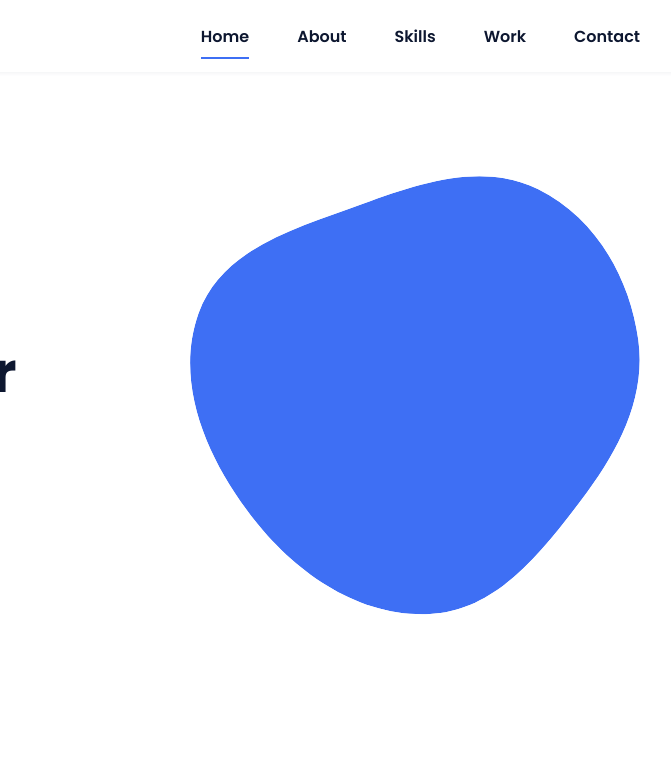
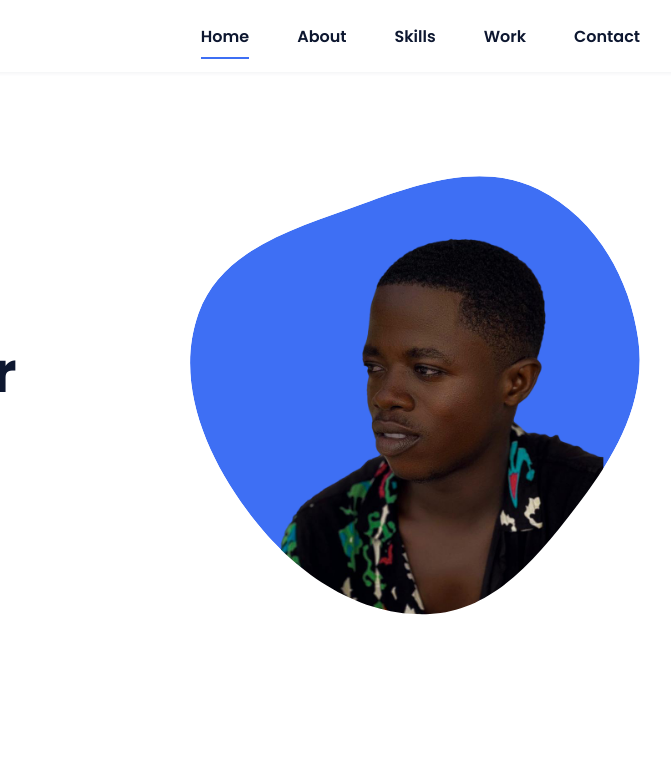
Before and after one commit to Modsontech45/Portofolio, a plain HTML site: page index.html in a window 1280 px wide. Shown: the top 768 px of the page, 512-1183 px from the left. Drawn offline with nearby package versions, Linux system fonts and the light colour scheme; files that its build step writes are made by us from their sources; the site is published under a folder, as on GitHub Pages, so addresses that start at the root find nothing.

Commit message:
first commit

```diff
--- a/index.html
+++ b/index.html
@@ -59,7 +59,7 @@
                         </mask>
                         <g mask="url(#mask0)">
                             <path d="M9.19024 145.964C34.0253 76.5814 114.865 54.7299 184.111 29.4823C245.804 6.98884 311.86 -14.9503 370.735 14.143C431.207 44.026 467.948 107.508 477.191 174.311C485.897 237.229 454.931 294.377 416.506 344.954C373.74 401.245 326.068 462.801 255.442 466.189C179.416 469.835 111.552 422.137 65.1576 361.805C17.4835 299.81 -17.1617 219.583 9.19024 145.964Z"/>
-                            <image class="home__blob-img" x="80" y="60" href="/assets/img/new.JPG"/>
+                            <image class="home__blob-img" x="80" y="60" href="./assets/img/new.JPG"/>
                         </g>
                     </svg>
                 </div>
```
